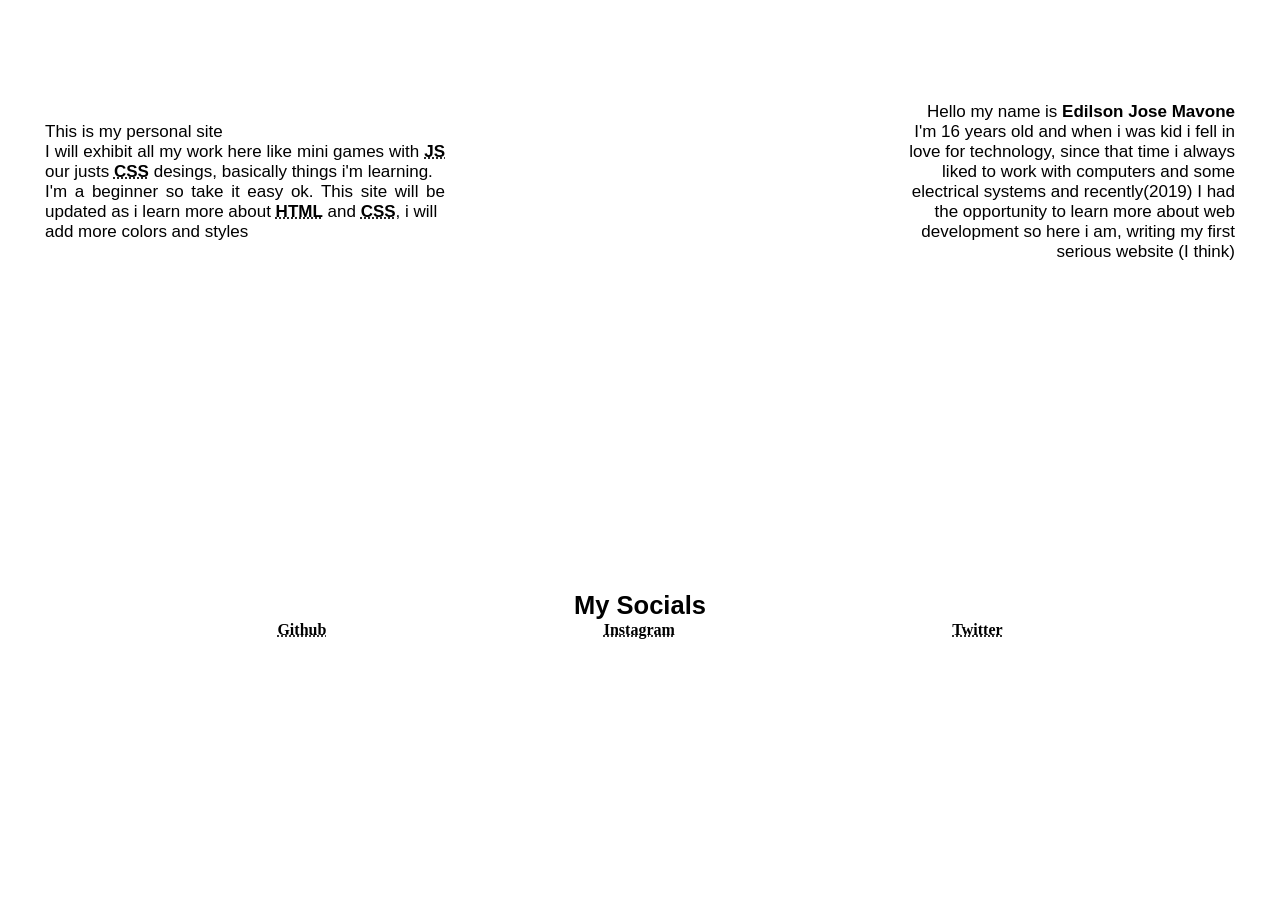
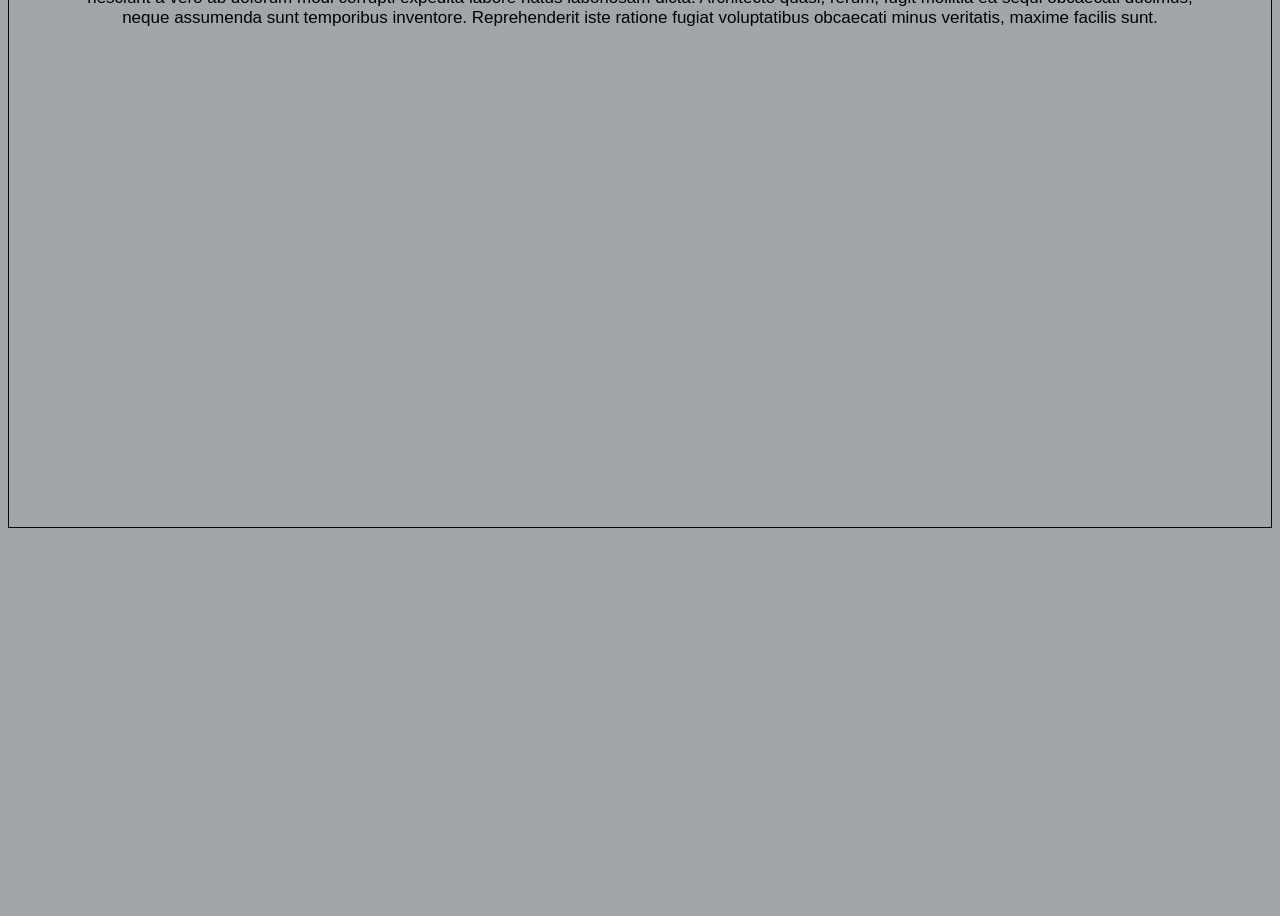
Before and after one commit to edilsonjmavone/site, a plain HTML site: page index.html in a window 1280 px wide. Shown: the part 249-1165 px from the top of the page. After the commit the page ends 800 px from the top, so only its background shows below. Drawn offline with Linux system fonts and the light colour scheme; a web font is replaced by a local one.

Commit message:
simplified desing

```diff
--- a/index.html
+++ b/index.html
@@ -8,12 +8,15 @@
     <link rel="stylesheet" href="style.css" />
   </head>
   <body>
+    <div class="wrapper">
       <nav class="nav">
         <div class="nav-title">
           <div>Edilson's Portfolio</div>
         </div>
         <div class="pages-tray">
+          <a href="#big-text-title">
             <div class="home-page-btn">HOME</div>
+          </a>
           <div class="about-page-btn">ABOUT</div>
           <div class="projects-page-btn">PROJECTS</div>
           <a href="#footer">
@@ -21,65 +24,35 @@
           </a>
         </div>
       </nav>
-    <main class="globalCard">
-      <div class="cardOne">
-        <div class="big-text-title">Welcome</div>
-
-        <div class="welcomeCard">
+      <div class="content" id="content">
+        <!-- TODO:Use htmx to dynamically change the inner html of div#content -->
         <p>
-            This is my personal site <br />
-            I will exhibit all my work here like mini games with
-            <abbr title="JavaScript"><strong>JS</strong></abbr> our justs
-            <abbr title="Cascading style Sheets"><strong>CSS</strong></abbr>
-            desings, basically things i'm learning.<br />
-            I'm a beginner so take it easy ok. This site will be updated as i
-            learn more about
-            <abbr title="HyperText Markup Language"><strong>HTML</strong></abbr>
-            and <abbr title="Cascading Style Sheets"><strong>CSS</strong></abbr
-            >, i will <br />
-            add more colors and styles
-          </p>
-        </div>
-
-        <div class="aboutCard">
-          <p>
-            Hello my name is <strong>Edilson Jose Mavone</strong> <br />
-            I'm 16 years old and when i was kid i fell in love for technology,
-            since that time i always liked to work with computers and some
-            electrical systems and recently(2019) I had the opportunity to learn
-            more about web development so here i am, writing my first serious
-            website (I think)
+          Lorem ipsum dolor sit amet consectetur adipisicing elit. Molestias
+          aspernatur quibusdam veniam similique. Corporis voluptatum
+          reprehenderit minus unde commodi aliquam dolore quo voluptate quaerat,
+          quae repellendus animi explicabo iure sequi consectetur totam impedit
+          voluptas at sit expedita error dignissimos, porro debitis, et
+          repellendus vitae rerum quis quia omnis fugit libero, consectetur
+          ullam commodi? Iure accusamus nobis nemo, cupiditate provident ab
+          earum quod nisi qui consectetur! Commodi quia eum ex dolorum vero
+          itaque aspernatur, minima vitae rerum tenetur explicabo consectetur
+          cupiditate ipsam architecto similique reprehenderit vel
+          sequi molestiae. Quam sapiente, reprehenderit magnam unde odit
+          consectetur quasi. Ipsum error reiciendis, ipsam repudiandae similique
+          deserunt molestias ea. Ut magnam animi impedit deserunt cupiditate
+          amet unde accusamus iste repellat, pariatur quos hic, eos nobis,
+          dolorem temporibus voluptate. Corporis a provident vero quo, quasi
+          laborum, ducimus ratione assumenda numquam earum sapiente sunt animi
+          nobis voluptates tempora illo veritatis dolorem! Dolor, et ducimus!
+          Consequuntur reiciendis eos at dolorum deleniti quo praesentium id
+          voluptatum veritatis, minima unde aspernatur corporis, accusantium
+          facere quisquam! Minima facere asperiores, ad iure nesciunt a vero ab
+          dolorum modi corrupti expedita labore natus laboriosam dicta.
+          Architecto quasi, rerum, fugit mollitia ea sequi obcaecati ducimus,
+          neque assumenda sunt temporibus inventore. Reprehenderit iste ratione
+          fugiat voluptatibus obcaecati minus veritatis, maxime facilis sunt.
         </p>
       </div>
     </div>
-
-      <footer class="footer" id="footer">
-        <h2>My Socials</h2>
-        <div class="socialsBar">
-          <div>
-            <a
-              href="https://github.com/edilsonjmavone"
-              target="_blank"
-              rel="external"
-              ><abbr title="Me Github "><strong>Github</strong></abbr></a
-            >
-          </div>
-
-          <div>
-            <a
-              href="https://instagram.com/theedy_jm"
-              target="_blank"
-              rel="external"
-              ><abbr title="Me Instagram"><strong>Instagram</strong></abbr></a
-            >
-          </div>
-          <div>
-            <a href="https://twitter.com/_EdilJM_"
-              ><abbr title="Me Twitter"><strong>Twitter</strong></abbr></a
-            >
-          </div>
-        </div>
-      </footer>
-    </main>
   </body>
 </html>
--- a/style.css
+++ b/style.css
@@ -34,16 +34,14 @@ body {
   font-family: "Kode Mono", sans-serif;
   font-size: 17px;
   color: #fff;
-  background-color: #223a40;
-  background-color: #ffff;
+  background-color: #000000;
+  background-color: var(--background-theme-w);
 }
 /* #546B74 */
 
 .nav {
-  margin: 0px;
-  padding: 0px;
   top: 0px;
-  position: fixed;
+  position: absolute;
   display: flex;
   flex-direction: column;
   justify-content: center;
@@ -52,7 +50,7 @@ body {
   text-align: center;
   /* background-color: var(--background-theme-w); */
   border-bottom: var(--border-size) solid var(--border-color);
-  backdrop-filter: blur(3px);
+  /* backdrop-filter: blur(3px); */
   /* opacity: 0.4; */
 }
 .nav-title {
@@ -94,88 +92,62 @@ body {
   font-size: small;
   cursor: pointer;
   font-family: inherit;
+  transition: all 300ms ease;
+}
+.pages-tray > div:hover,
+.pages-tray > a:hover {
+  background-color: var(--background-theme-w);
+  mix-blend-mode: difference;
 }
 
-.globalCard {
-  margin-top: var(--nav-height);
-  width: 100%;
-  height: 100%;
-  /* padding-bottom: 100px; */
-  /* background-image: linear-gradient(to bottom, #080F13,#304951,#546B74); */
+.wrapper {
+  position: relative;
+  height: calc(
+    var(--vh) * 100 - (var(--headerAreaHeight) + var(--border-size))
+  );
+  overflow: hidden;
+  background-color: var(--background-theme-w);
+  margin: 0.5rem;
+  border: var(--border-size) solid var(--border-color);
+  /* border-top: none; */
+  /* box-shadow: -3px 3px 0px 0px #242424a2; */
 }
+.content {
+  position: relative;
+  top: var(--nav-height);
+  overflow-y: auto;
+  height: calc(100% - var(--nav-height));
+  display: flex;
+  justify-content: center;
 
+  /* background-color: #030a0d; */
+}
+.content > p {
+  width: 90%;
+  text-align: center;
+  margin: 1rem;
+  /* margin: auto; */
+}
 .cardOne {
   margin: 10px 0px;
   padding: 15px;
   display: flex;
   flex-direction: row;
-  /* flex-wrap: wrap; */
+  flex-wrap: wrap;
   align-items: center;
   justify-content: space-between;
   gap: 2rem;
-  height: calc(var(--vh) * 100 - var(--headerAreaHeight));
 }
+
 .big-text-title {
-  position: absolute;
-  left: 1rem;
-  top: 10%;
+  /* position: absolute; */
+  margin-left: 1rem;
   font-size: 12vw;
   white-space: nowrap;
   font-family: "Major Mono Display", sans-serif;
   font-weight: 600;
 }
-.welcomeCard {
-  width: 400px;
-  transition: all 0.5s linear;
-  border-radius: 10px;
-  padding: 0px 30px;
-}
 
-.welcomeCard > p {
-  padding: 5px;
-  text-align: justify;
-  padding: 0px;
-}
-.space {
-  height: 200px;
-}
-.spaceWidth {
-  height: 200px;
 
-  width: 120px;
-}
-.cardTwo {
-  margin: 10px 0px;
-  padding: 15px;
-  display: flex;
-  flex-direction: row-reverse;
-  align-items: center;
-  justify-content: space-between;
 
-  flex-wrap: wrap;
-  gap: 4rem;
-}
-
-.aboutCard {
-  width: 350px;
-  height: fit-content;
-  padding: 0px 30px;
-  transition: all 0.5s linear;
-  border-radius: 10px;
-}
-
-.aboutCard > p,
-.aboutCard > h2 {
-  padding: 5px;
-  text-align: right;
-  padding: 0px;
-}
-
-.footer {
-  height: calc(var(--vh) * 100 - var(--headerAreaHeight));
-}
-.socialsBar {
-  display: flex;
-  flex-direction: row;
-  justify-content: space-evenly;
-}
+/* use media querys mobile and tablet size */
```
Lines whose indentation alone changed are shown as unchanged.
